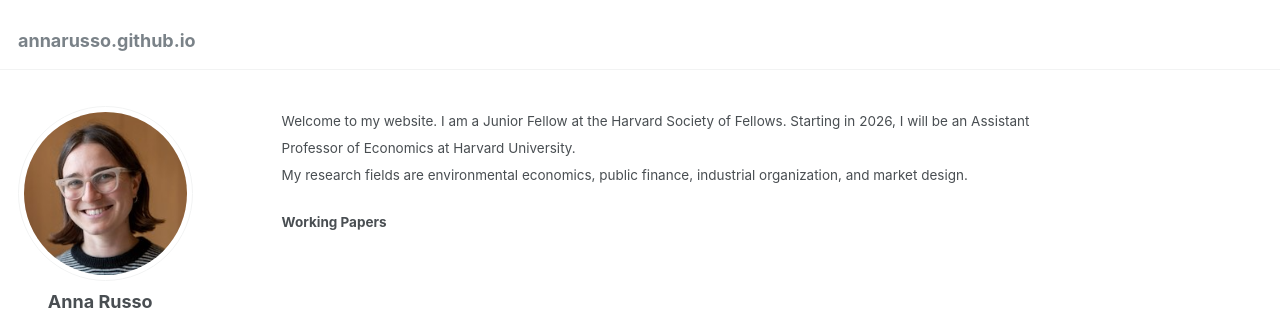
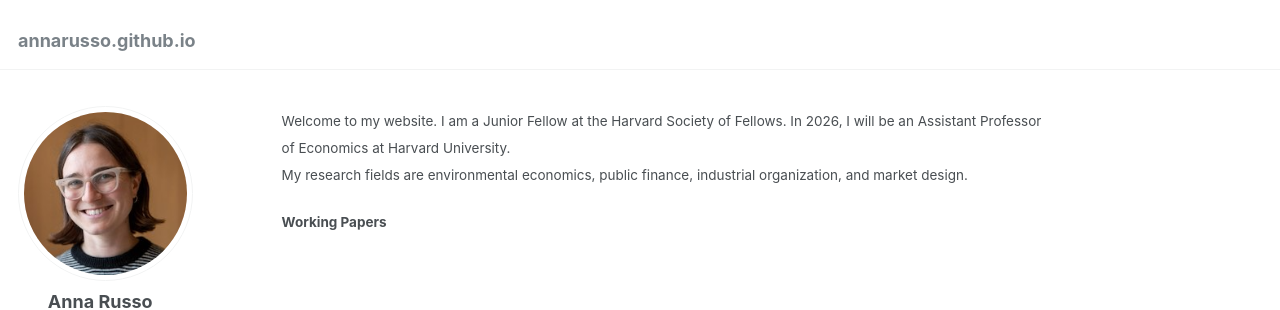
Before and after one commit to annarusso/annarusso.github.io, a Jekyll site: the page built from _pages/about.md, in a window 1280 px wide. Shown: the top 310 px of the page. Built offline with Jekyll 4.4.1, drawn with Linux system fonts in a browser that asks for light colours.

Commit message:
Update about.md

```diff
--- a/_pages/about.md
+++ b/_pages/about.md
@@ -7,7 +7,7 @@ redirect_from:
   - /about.html
 ---
 
-<small> Welcome to my website. I am a Junior Fellow at the Harvard Society of Fellows. Starting in 2026, I will be an Assistant Professor of Economics at Harvard University. <br>
+<small> Welcome to my website. I am a Junior Fellow at the Harvard Society of Fellows. In 2026, I will be an Assistant Professor of Economics at Harvard University. <br>
 My research fields are environmental economics, public finance, industrial organization, and market design.
 
 #### Working Papers
```
